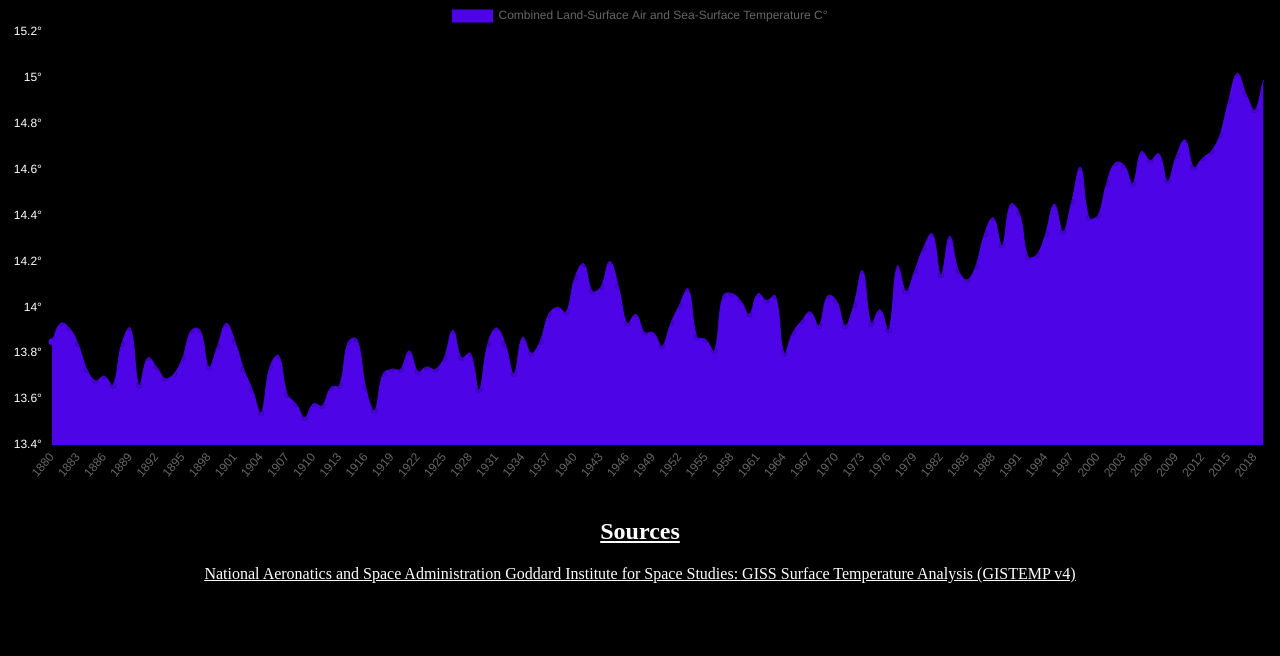
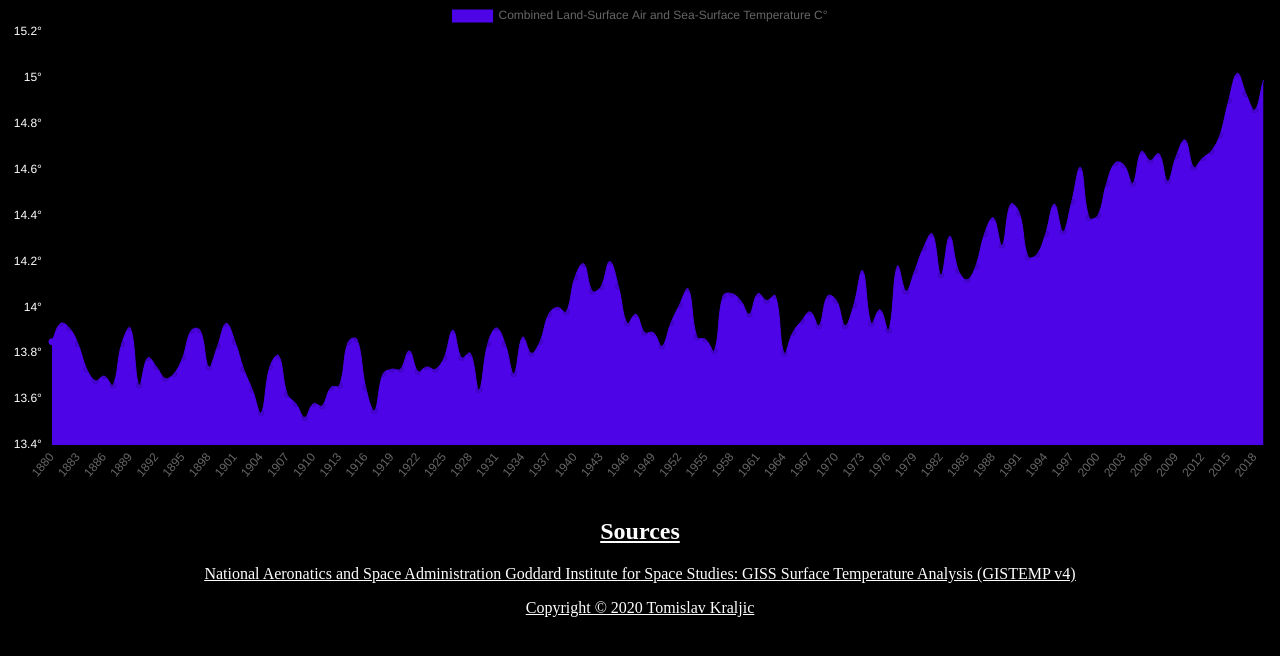
Before and after one commit to TomK111/nasa-temperature-data, a plain HTML site: page index.html in a window 1280 px wide. Shown: the part 138-794 px from the top of the page. Drawn offline with nearby package versions, Linux system fonts and the light colour scheme.

Commit message:
added footer with copyright

```diff
--- a/index.html
+++ b/index.html
@@ -18,6 +18,12 @@
         <h2>Sources</h2>
         <a href="https://data.giss.nasa.gov/gistemp/" target="_blank">National Aeronatics and Space Administration Goddard Institute for Space Studies: GISS Surface Temperature Analysis (GISTEMP v4)</a>
     </div>
+
+    <footer>
+        <div>
+            <p>Copyright &copy 2020 Tomislav Kraljic</p>
+        </div>
+    </footer>
     <script src="script.js"></script>
 </body>
 </html>
--- a/script.js
+++ b/script.js
@@ -32,7 +32,7 @@ async function chartIt() {
                     {
                     ticks: {
                         easing: 'linear',
-                            responsive: true,
+                        responsive: true,
                         fontColor:"white",
                         callback: function (value, index, values) {
                             return value + '°';
```
